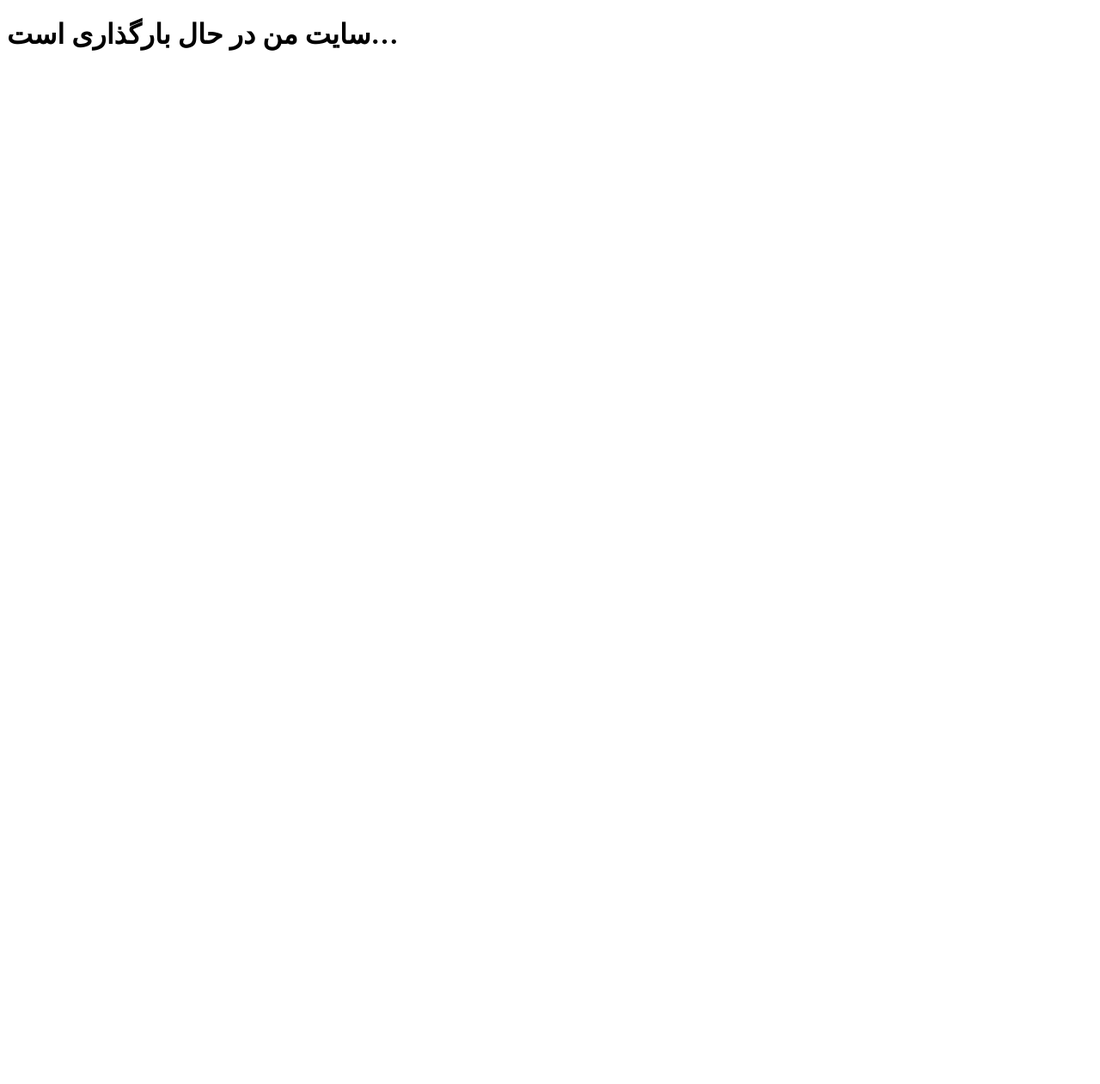
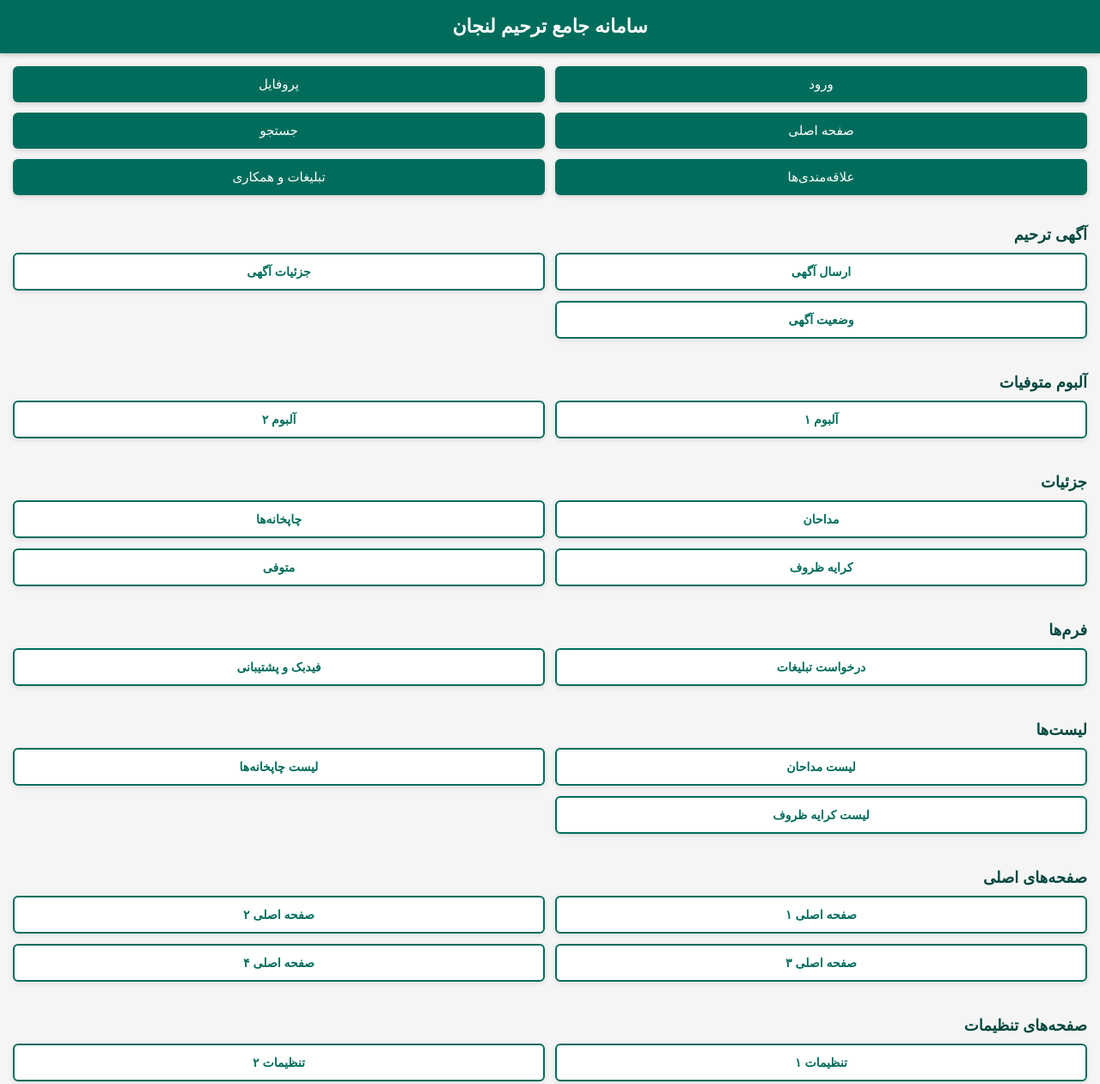
Before and after one commit to farzadmim-del/lenjantarhim, a plain HTML site: page index.html in a window 1280 px wide. Shown: the top 1261 px of the page at 86% size. Before the commit the page ends 800 px from the top, so only its background shows below. Drawn offline with Linux system fonts and the light colour scheme.

Commit message:
Update index.html

```diff
--- a/index.html
+++ b/index.html
@@ -1,10 +1,160 @@
 <!DOCTYPE html>
-<html>
+<html lang="fa" dir="rtl">
 <head>
-  <meta charset="UTF-8">
-  <title>Lenjan Tarhim</title>
+    <meta charset="UTF-8">
+    <meta name="viewport" content="width=device-width, initial-scale=1.0">
+    <title>سامانه جامع ترحیم لنجان</title>
+
+    <style>
+        body {
+            font-family: Vazirmatn, sans-serif;
+            background: #f5f5f5;
+            margin: 0;
+            padding: 0;
+        }
+
+        /* هدر */
+        header {
+            background: #006D5C;
+            color: white;
+            padding: 18px;
+            text-align: center;
+            font-size: 22px;
+            font-weight: bold;
+            box-shadow: 0 2px 6px rgba(0,0,0,0.2);
+        }
+
+        /* بخش لینک‌های مهم */
+        .quick-links {
+            display: grid;
+            grid-template-columns: repeat(2, 1fr);
+            gap: 12px;
+            padding: 15px;
+        }
+
+        .quick-links a {
+            background: #006D5C;
+            color: white;
+            padding: 12px;
+            text-align: center;
+            border-radius: 6px;
+            text-decoration: none;
+            font-size: 15px;
+            box-shadow: 0 2px 6px rgba(0,0,0,0.15);
+            transition: 0.2s;
+        }
+
+        .quick-links a:hover {
+            background: #00A88E;
+        }
+
+        /* دسته‌بندی‌ها */
+        .category {
+            margin: 20px 15px 10px;
+            font-size: 18px;
+            font-weight: bold;
+            color: #00483F;
+        }
+
+        .buttons {
+            display: grid;
+            grid-template-columns: repeat(2, 1fr);
+            gap: 12px;
+            padding: 0 15px 20px;
+        }
+
+        .buttons a {
+            background: white;
+            border: 2px solid #006D5C;
+            color: #006D5C;
+            padding: 12px;
+            text-align: center;
+            border-radius: 6px;
+            text-decoration: none;
+            font-size: 14px;
+            font-weight: bold;
+            box-shadow: 0 2px 6px rgba(0,0,0,0.1);
+            transition: 0.2s;
+        }
+
+        .buttons a:hover {
+            background: #006D5C;
+            color: white;
+        }
+    </style>
 </head>
+
 <body>
-  <h1>سایت من در حال بارگذاری است…</h1>
+
+<header>
+    سامانه جامع ترحیم لنجان
+</header>
+
+<!-- لینک‌های مهم -->
+<div class="quick-links">
+    <a href="ورود/">ورود</a>
+    <a href="پروفایل_کاربر_1/">پروفایل</a>
+    <a href="صفحه_اصلی_1/">صفحه اصلی</a>
+    <a href="صفحه_جستجو_آگهی_ترحیم_1/">جستجو</a>
+    <a href="علاقه‌مندی‌ها_1/">علاقه‌مندی‌ها</a>
+    <a href="تبلیغات_و_همکاری_1/">تبلیغات و همکاری</a>
+</div>
+
+<!-- دسته‌بندی‌ها -->
+
+<div class="category">آگهی ترحیم</div>
+<div class="buttons">
+    <a href="ارسال_آگهی_ترحیم_1/">ارسال آگهی</a>
+    <a href="جزئیات_آگهی_ترحیم_1/">جزئیات آگهی</a>
+    <a href="تایید_پرداخت_و_وضعیت_آگهی/">وضعیت آگهی</a>
+</div>
+
+<div class="category">آلبوم متوفیات</div>
+<div class="buttons">
+    <a href="آلبوم_متوفیات_1/">آلبوم ۱</a>
+    <a href="آلبوم_متوفیات_2/">آلبوم ۲</a>
+</div>
+
+<div class="category">جزئیات</div>
+<div class="buttons">
+    <a href="جزئیات_مداح_1/">مداحان</a>
+    <a href="جزئیات_چاپخانه_1/">چاپخانه‌ها</a>
+    <a href="جزئیات_کرایه_ظروف_1/">کرایه ظروف</a>
+    <a href="جزئیات_متوفی/">متوفی</a>
+</div>
+
+<div class="category">فرم‌ها</div>
+<div class="buttons">
+    <a href="فرم_درخواست_تبلیغات_1/">درخواست تبلیغات</a>
+    <a href="فیدبک_و_پشتیبانی/">فیدبک و پشتیبانی</a>
+</div>
+
+<div class="category">لیست‌ها</div>
+<div class="buttons">
+    <a href="لیست_مداحان/">لیست مداحان</a>
+    <a href="لیست_چاپخانه‌ها/">لیست چاپخانه‌ها</a>
+    <a href="لیست_کرایه_ظروف/">لیست کرایه ظروف</a>
+</div>
+
+<div class="category">صفحه‌های اصلی</div>
+<div class="buttons">
+    <a href="صفحه_اصلی_1/">صفحه اصلی ۱</a>
+    <a href="صفحه_اصلی_2/">صفحه اصلی ۲</a>
+    <a href="صفحه_اصلی_3/">صفحه اصلی ۳</a>
+    <a href="صفحه_اصلی_4/">صفحه اصلی ۴</a>
+</div>
+
+<div class="category">صفحه‌های تنظیمات</div>
+<div class="buttons">
+    <a href="صفحه_تنظیمات_1/">تنظیمات ۱</a>
+    <a href="صفحه_تنظیمات_2/">تنظیمات ۲</a>
+    <a href="صفحه_تنظیمات_3/">تنظیمات ۳</a>
+</div>
+
+<div class="category">راهنما</div>
+<div class="buttons">
+    <a href="راهنما_و_سوالات_متداول/">سوالات متداول</a>
+</div>
+
 </body>
 </html>
```
